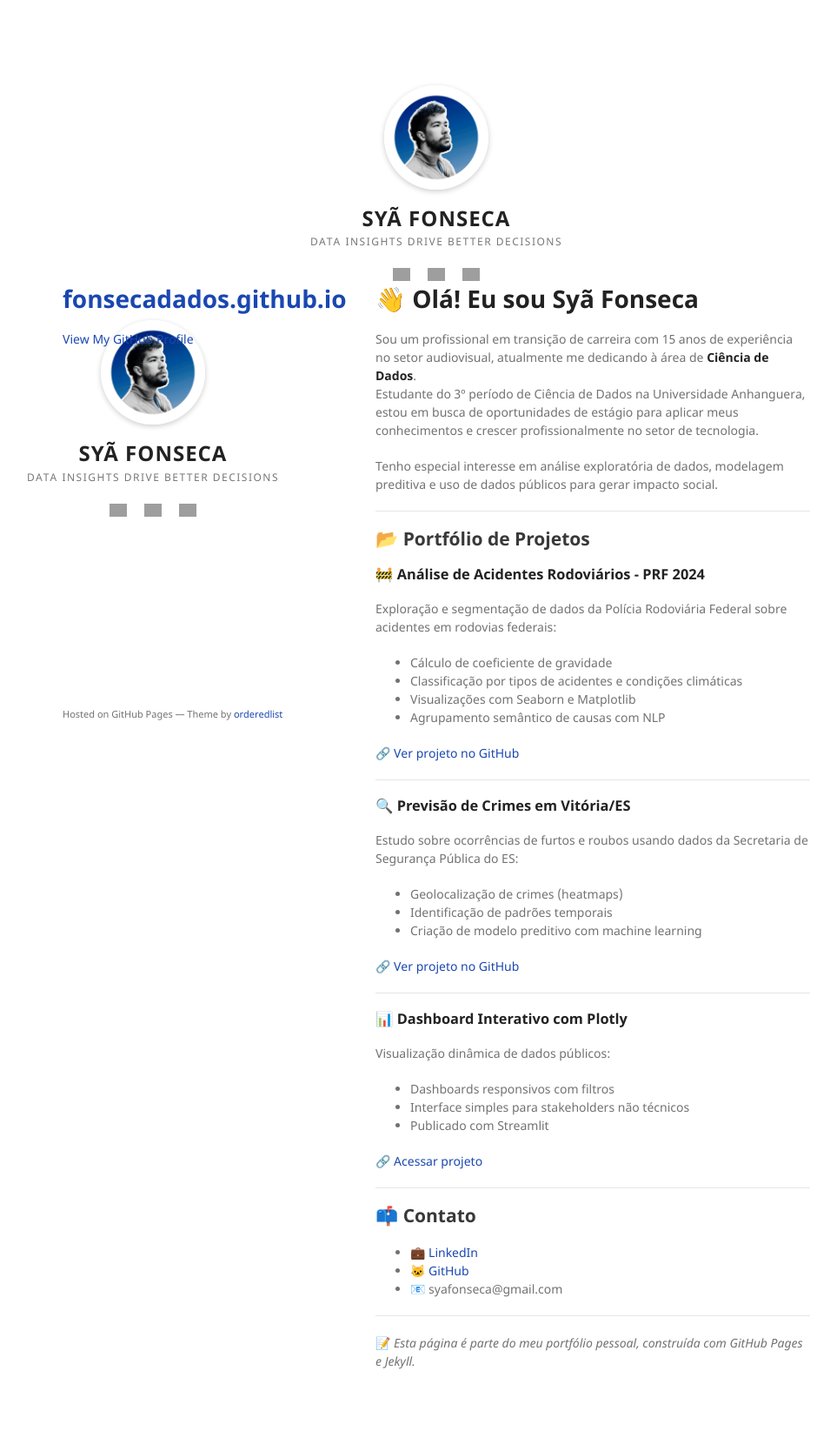
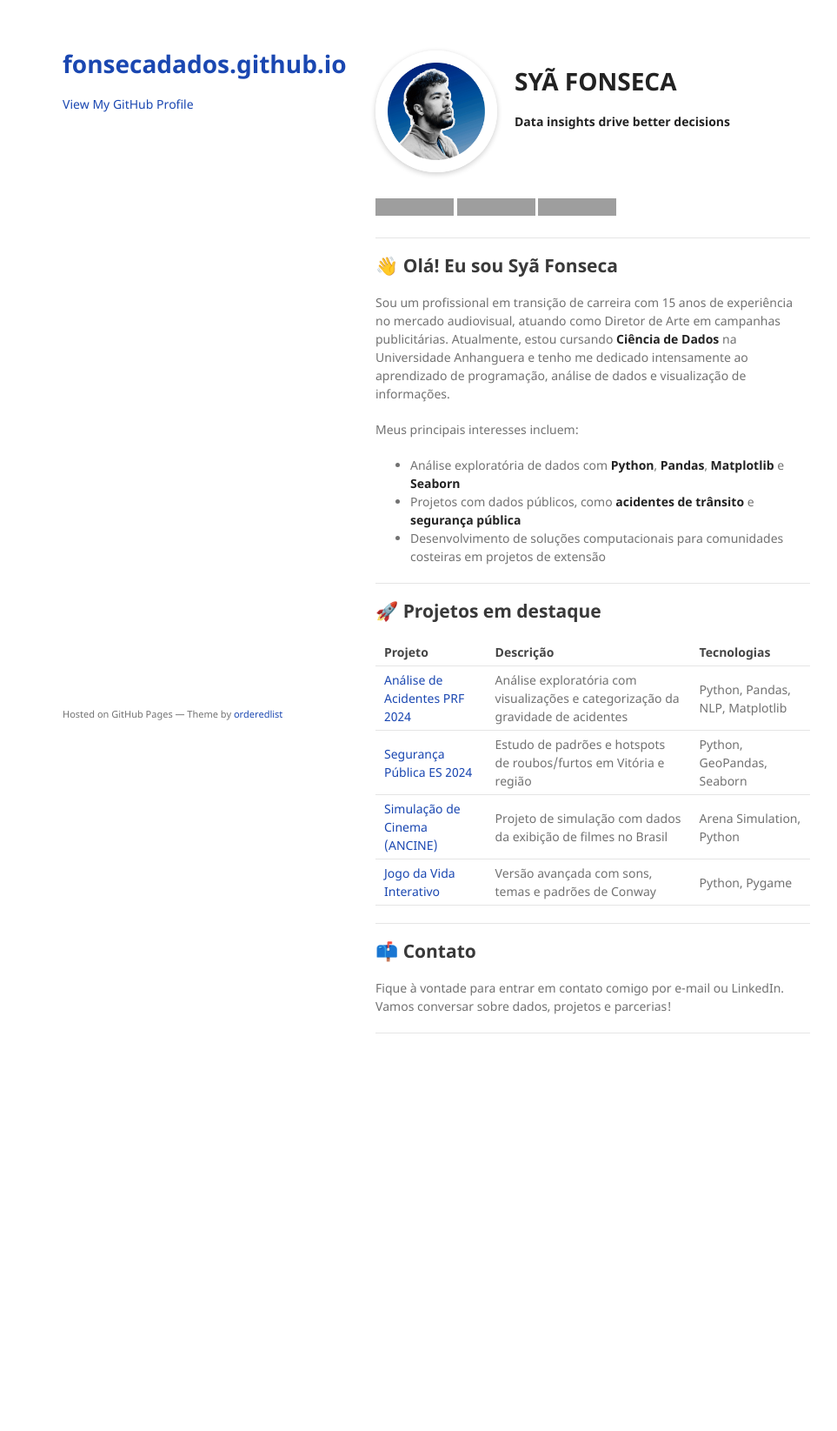
Before and after one commit to fonsecadados/fonsecadados.github.io, a Jekyll site: the page built from index.md, in a window 1280 px wide. Shown: the whole page at 87% size, without its empty margins (138-1101 px from the left). Built offline with Jekyll 4.4.1, drawn with Linux system fonts in a browser that asks for light colours; our own code applies the rules of GitHub Pages for plain Markdown files; the repository's description, which GitHub fills in, is left out; after the commit the page ends 1258 px from its top, so only the background shows below that; grey boxes are pictures that could not be loaded.

Commit message:
up index

```diff
--- a/_includes/head-custom.html
+++ b/_includes/head-custom.html
@@ -1,17 +1,4 @@
 <!-- start custom head snippets, customize with your own _includes/head-custom.html file -->
-<div style="text-align: center; padding-top: 40px;">
-  <img src="{{ '/assets/img/foto_perfil_3.png' | relative_url }}" alt="Foto de perfil" style="width: 120px; border-radius: 50%; box-shadow: 0 2px 6px rgba(0,0,0,0.2);">
-
-  <h1 style="margin: 15px 0 5px; font-size: 24px; letter-spacing: 1px;">SYÃ FONSECA</h1>
-
-  <p style="color: #777; text-transform: uppercase; font-size: 12px; letter-spacing: 1.5px;">Data insights drive better decisions</p>
-
-  <div style="margin-top: 10px;">
-    <a href="https://github.com/fonsecadados" style="margin: 0 8px;"><img src="https://cdn.jsdelivr.net/npm/simple-icons@v9/icons/github.svg" alt="GitHub" width="20"></a>
-    <a href="https://www.linkedin.com/in/syafonseca/" style="margin: 0 8px;"><img src="https://cdn.jsdelivr.net/npm/simple-icons@v9/icons/linkedin.svg" alt="LinkedIn" width="20"></a>
-    <a href="mailto:syafonseca@gmail.com" style="margin: 0 8px;"><img src="https://cdn.jsdelivr.net/npm/simple-icons@v9/icons/gmail.svg" alt="Email" width="20"></a>
-  </div>
-</div>
 
 <!-- Setup Google Analytics -->
 {% include head-custom-google-analytics.html %}
--- a/index.md
+++ b/index.md
@@ -1,51 +1,42 @@
-# 👋 Olá! Eu sou **Syã Fonseca**
+<img src="/assets/img/foto_perfil_3.png" alt="Foto de perfil" width="140" style="border-radius: 50%; box-shadow: 0 2px 6px rgba(0,0,0,0.2); margin-bottom: 10px; float: left; margin-right: 20px;">
 
-Sou um profissional em transição de carreira com 15 anos de experiência no setor audiovisual, atualmente me dedicando à área de **Ciência de Dados**.
-Estudante do 3º período de Ciência de Dados na Universidade Anhanguera, estou em busca de oportunidades de estágio para aplicar meus conhecimentos e crescer profissionalmente no setor de tecnologia.
+# SYÃ FONSECA
 
-Tenho especial interesse em análise exploratória de dados, modelagem preditiva e uso de dados públicos para gerar impacto social.
+**Data insights drive better decisions**
+
+<br clear="all">
+
+[![GitHub](https://img.shields.io/badge/GitHub-000?style=for-the-badge&logo=github&logoColor=white)](https://github.com/fonsecadados)
+[![LinkedIn](https://img.shields.io/badge/LinkedIn-0A66C2?style=for-the-badge&logo=linkedin&logoColor=white)](https://www.linkedin.com/in/syafonseca/)
+[![Gmail](https://img.shields.io/badge/Gmail-D14836?style=for-the-badge&logo=gmail&logoColor=white)](mailto:syafonseca@gmail.com)
 
 ---
 
-## 📂 Portfólio de Projetos
+## 👋 Olá! Eu sou Syã Fonseca
 
-### 🚧 **Análise de Acidentes Rodoviários - PRF 2024**
-Exploração e segmentação de dados da Polícia Rodoviária Federal sobre acidentes em rodovias federais:
-- Cálculo de coeficiente de gravidade
-- Classificação por tipos de acidentes e condições climáticas
-- Visualizações com Seaborn e Matplotlib
-- Agrupamento semântico de causas com NLP
+Sou um profissional em transição de carreira com 15 anos de experiência no mercado audiovisual, atuando como Diretor de Arte em campanhas publicitárias. Atualmente, estou cursando **Ciência de Dados** na Universidade Anhanguera e tenho me dedicado intensamente ao aprendizado de programação, análise de dados e visualização de informações.
 
-🔗 [Ver projeto no GitHub](https://github.com/fonsecadados/projeto-acidentes)
+Meus principais interesses incluem:
+
+- Análise exploratória de dados com **Python**, **Pandas**, **Matplotlib** e **Seaborn**
+- Projetos com dados públicos, como **acidentes de trânsito** e **segurança pública**
+- Desenvolvimento de soluções computacionais para comunidades costeiras em projetos de extensão
 
 ---
 
-### 🔍 **Previsão de Crimes em Vitória/ES**
-Estudo sobre ocorrências de furtos e roubos usando dados da Secretaria de Segurança Pública do ES:
-- Geolocalização de crimes (heatmaps)
-- Identificação de padrões temporais
-- Criação de modelo preditivo com machine learning
+## 🚀 Projetos em destaque
 
-🔗 [Ver projeto no GitHub](https://github.com/fonsecadados/previsao-crimes)
-
----
-
-### 📊 **Dashboard Interativo com Plotly**
-Visualização dinâmica de dados públicos:
-- Dashboards responsivos com filtros
-- Interface simples para stakeholders não técnicos
-- Publicado com Streamlit
-
-🔗 [Acessar projeto](https://github.com/fonsecadados/dashboard-plotly)
+| Projeto | Descrição | Tecnologias |
+|--------|------------|-------------|
+| [Análise de Acidentes PRF 2024](link_para_o_projeto) | Análise exploratória com visualizações e categorização da gravidade de acidentes | Python, Pandas, NLP, Matplotlib |
+| [Segurança Pública ES 2024](link_para_o_projeto) | Estudo de padrões e hotspots de roubos/furtos em Vitória e região | Python, GeoPandas, Seaborn |
+| [Simulação de Cinema (ANCINE)](link_para_o_projeto) | Projeto de simulação com dados da exibição de filmes no Brasil | Arena Simulation, Python |
+| [Jogo da Vida Interativo](link_para_o_projeto) | Versão avançada com sons, temas e padrões de Conway | Python, Pygame |
 
 ---
 
 ## 📫 Contato
 
-- 💼 [LinkedIn](https://www.linkedin.com/in/syafonseca/)
-- 🐱 [GitHub](https://github.com/fonsecadados)
-- 📧 syafonseca@gmail.com
+Fique à vontade para entrar em contato comigo por e-mail ou LinkedIn. Vamos conversar sobre dados, projetos e parcerias!
 
 ---
-
-📝 *Esta página é parte do meu portfólio pessoal, construída com GitHub Pages e Jekyll.*
```
